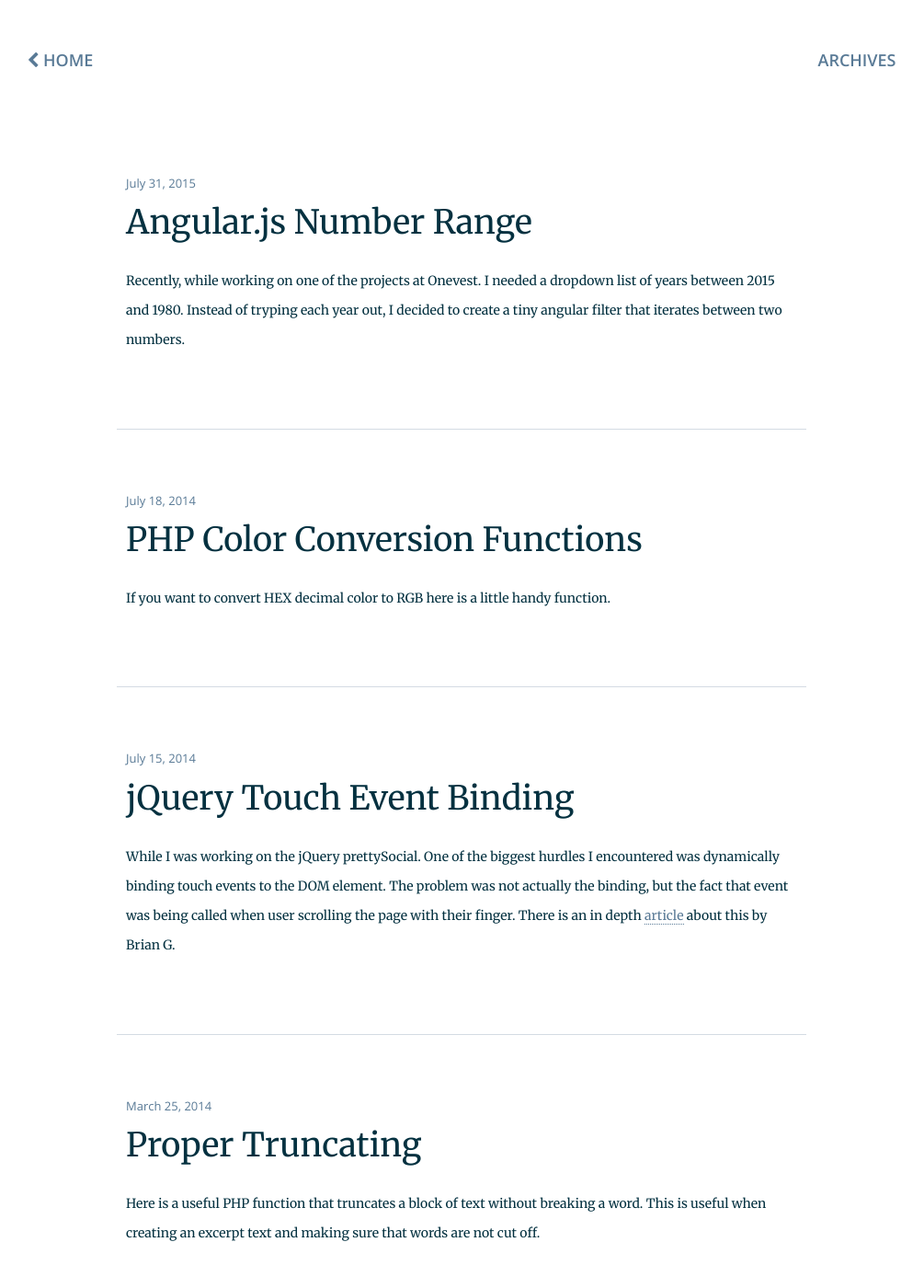
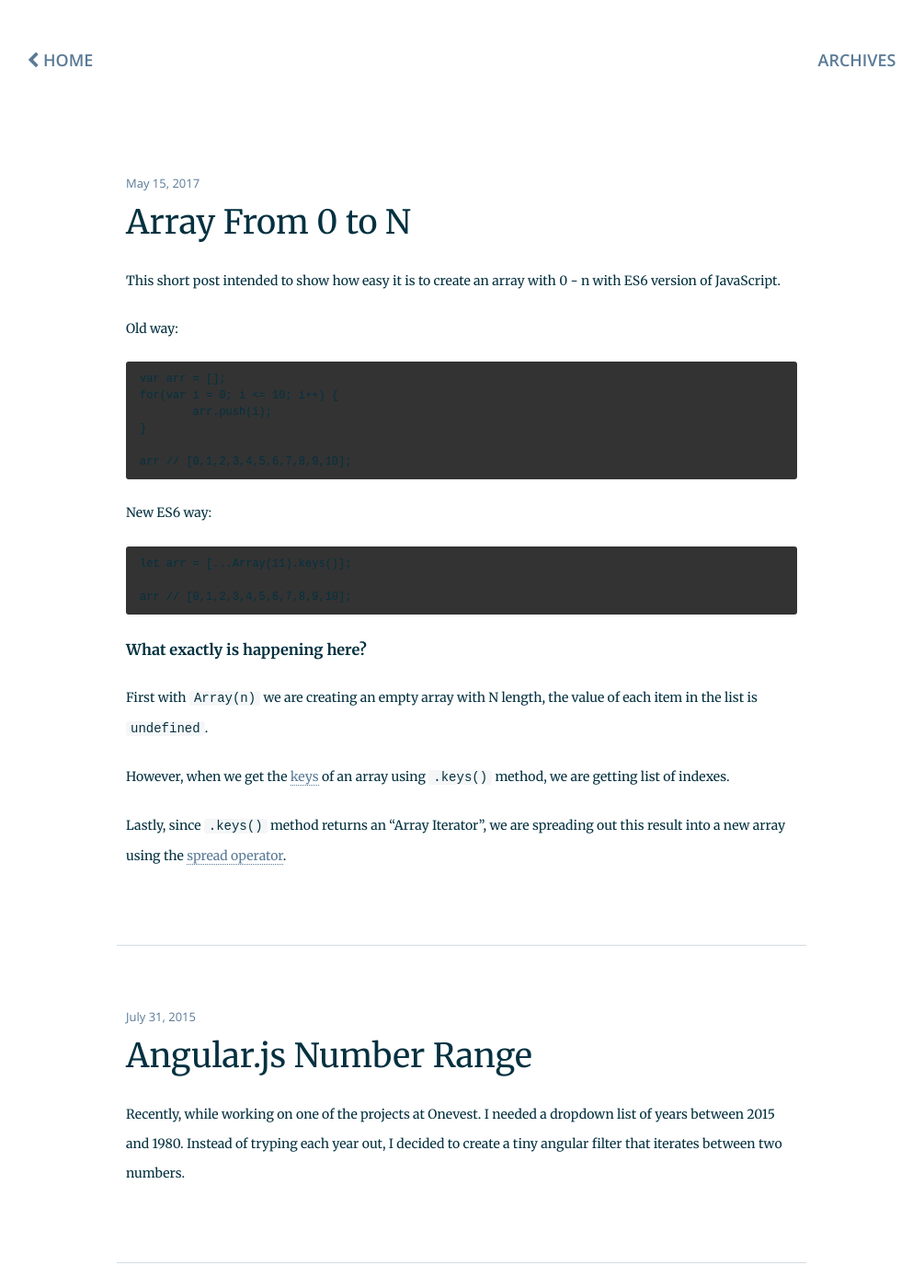
Before and after one commit to sonnyt/sonnyt.github.io, a Jekyll site: the page built from blog/development.html, in a window 1280 px wide and 1400 px high. Shown: the whole window at 92% size, without its empty margins (138-1143 px from the left). Built offline with Jekyll 4.4.1, drawn with Linux system fonts in a browser that asks for light colours; nearby versions of some CDN libraries.

Commit message:
Update 2017-05-15-array-zero-to-n.md

```diff
--- a/_posts/2017-05-15-array-zero-to-n.md
+++ b/_posts/2017-05-15-array-zero-to-n.md
@@ -1,6 +1,10 @@
 ---
-published: false
+layout: post
+title: "Array From 0 to N"
+date: May. 15, 2017
+category: development
 ---
+
 This short post intended to show how easy it is to create an array with 0 - n with ES6 version of JavaScript.
 
 Old way:
```
